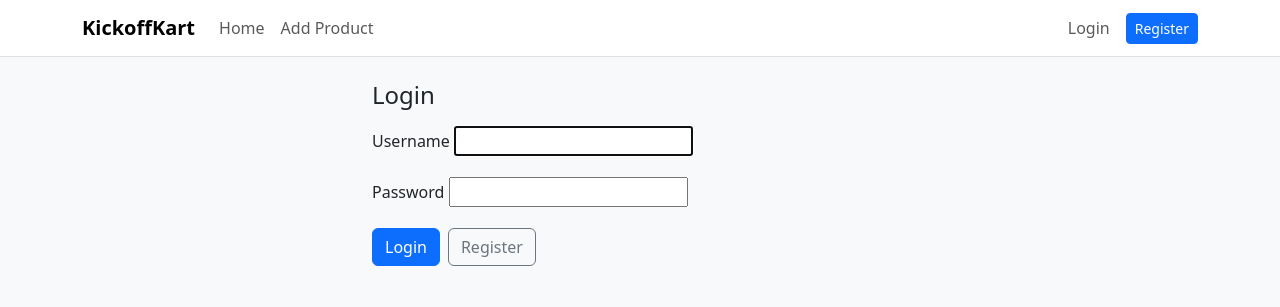
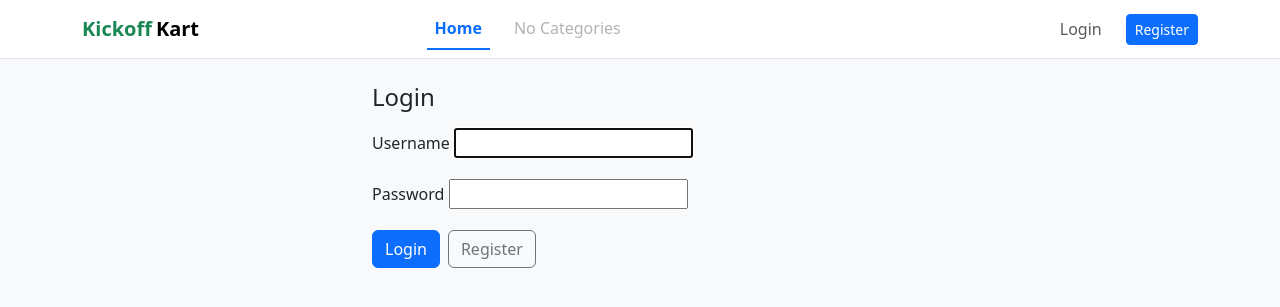
Before and after one commit to JFT29/kickoffkart, a Django app: page /login/ in a window 1280 px wide. Shown: the top 307 px of the page. Run offline with Django 5.2, Linux system fonts and the light colour scheme.

Commit message:
desktop-style navbar with dynamic categories and filtering

```diff
--- a/kickoffkart/settings.py
+++ b/kickoffkart/settings.py
@@ -83,6 +83,7 @@ TEMPLATES = [
                 "django.contrib.auth.context_processors.auth",
                 "django.template.context_processors.i18n",
                 "django.contrib.messages.context_processors.messages",
+                "main.context_processors.nav_categories",
             ],
         },
     },
--- /dev/null
+++ b/main/context_processors.py
@@ -0,0 +1,20 @@
+from django.contrib.auth.models import AnonymousUser
+from .models import Product
+
+def nav_categories(request):
+    """
+    Return distinct categories for the authenticated user's products.
+    Empty list for anonymous users.
+    """
+    user = getattr(request, "user", AnonymousUser())
+    if not getattr(user, "is_authenticated", False):
+        return {"nav_categories": []}
+
+    cats = (
+        Product.objects
+        .filter(user=user)
+        .values_list("category", flat=True)
+        .distinct()
+        .order_by("category")
+    )
+    return {"nav_categories": list(cats)}
--- a/main/templates/base.html
+++ b/main/templates/base.html
@@ -10,25 +10,54 @@
     .price { font-weight: 600; }
     .badge-featured { background: #ffc107; }
     .card-img-top { object-fit: cover; height: 160px; }
+    .navbar .nav-link.active {
+      font-weight: 600;
+      color: #0d6efd !important;
+      border-bottom: 2px solid #0d6efd;
+    }
   </style>
 </head>
 <body class="bg-light d-flex flex-column min-vh-100">
 
-  <nav class="navbar navbar-expand-lg navbar-light bg-white border-bottom">
+  <!-- Desktop-style centered categories navbar -->
+  <nav class="navbar navbar-expand-lg bg-white border-bottom py-2">
     <div class="container">
-      <a class="navbar-brand fw-bold" href="{% url 'main:show_main' %}">KickoffKart</a>
+      <!-- Left: Brand -->
+      <a class="navbar-brand fw-bold d-flex align-items-center gap-1" href="{% url 'main:show_main' %}">
+        <span class="text-success">Kickoff</span>Kart
+      </a>
+
+      <!-- Mobile toggler -->
       <button class="navbar-toggler" type="button" data-bs-toggle="collapse" data-bs-target="#kkNav" aria-controls="kkNav" aria-expanded="false" aria-label="Toggle navigation">
         <span class="navbar-toggler-icon"></span>
       </button>
+
+      <!-- Collapsible content -->
       <div class="collapse navbar-collapse" id="kkNav">
-        <ul class="navbar-nav me-auto mb-2 mb-lg-0">
-          <li class="nav-item"><a class="nav-link" href="{% url 'main:show_main' %}">Home</a></li>
-          <li class="nav-item"><a class="nav-link" href="{% url 'main:add_product' %}">Add Product</a></li>
+        <!-- Center: Dynamic categories -->
+        <ul class="navbar-nav mx-auto gap-lg-3">
+          <li class="nav-item">
+            <a class="nav-link {% if not request.GET.category %}active{% endif %}" href="{% url 'main:show_main' %}">Home</a>
+          </li>
+          {% for cat in nav_categories %}
+            <li class="nav-item">
+              <a
+                class="nav-link {% if request.GET.category == cat %}active{% endif %}"
+                href="{% url 'main:show_main' %}?category={{ cat|urlencode }}"
+              >{{ cat }}</a>
+            </li>
+          {% empty %}
+            <li class="nav-item">
+              <a class="nav-link disabled" href="#">No Categories</a>
+            </li>
+          {% endfor %}
         </ul>
-        <ul class="navbar-nav ms-auto align-items-center gap-2">
+
+        <!-- Right: Auth/User block -->
+        <ul class="navbar-nav ms-auto align-items-center gap-3">
           {% if request.user.is_authenticated %}
-            <li class="nav-item">
-              <span class="nav-link disabled">Hello, {{ request.user.username }}</span>
+            <li class="nav-item text-end">
+              <div class="small fw-semibold">{{ request.user.username }}</div>
             </li>
             <li class="nav-item">
               <form method="post" action="{% url 'main:logout' %}" class="m-0">
--- a/main/templates/main.html
+++ b/main/templates/main.html
@@ -5,7 +5,9 @@
 <main class="container py-4">
   <div class="d-flex justify-content-between align-items-start align-items-md-center flex-column flex-md-row mb-3">
     <div>
-      <h2 class="h4 m-0">Products</h2>
+      <h2 class="h4 m-0">
+        Products{% if selected_category %} — {{ selected_category }}{% endif %}
+      </h2>
       {% if user.is_authenticated and last_login %}
         <p class="text-muted small mb-0">Last login: {{ last_login }}</p>
       {% endif %}
--- a/main/views.py
+++ b/main/views.py
@@ -1,17 +1,27 @@
+# main/views.py
 from django.shortcuts import render, redirect, get_object_or_404
 from django.http import HttpResponse, JsonResponse, Http404, HttpResponseForbidden
 from django.core import serializers
-from .models import Product
-from .forms import ProductForm
 from django.contrib.auth.forms import UserCreationForm, AuthenticationForm
 from django.contrib.auth import authenticate, login, logout
 from django.contrib import messages
 from django.utils import timezone
 from django.contrib.auth.decorators import login_required
 
+from .models import Product
+from .forms import ProductForm
+
+
 @login_required(login_url="main:login")
 def show_main(request):
-    products = Product.objects.filter(user=request.user).order_by("-is_featured", "name")
+    # Base queryset: only this user's products
+    products_qs = Product.objects.filter(user=request.user).order_by("-is_featured", "name")
+
+    # Optional category filter from query string
+    category = request.GET.get("category")
+    if category:
+        products_qs = products_qs.filter(category=category)
+
     last_login = request.COOKIES.get("last_login")
 
     context = {
@@ -19,11 +29,13 @@ def show_main(request):
         "your_name": "Juansao Fortunio Tandi",
         "your_class": "KKI",
         "your_npm": "2406365345",
-        "total_products": products.count(),
-        "products": products,
+        "total_products": products_qs.count(),
+        "products": products_qs,
         "last_login": last_login,
+        "selected_category": category,
     }
     return render(request, "main.html", context)
+
 
 @login_required(login_url="main:login")
 def add_product(request):
@@ -33,82 +45,19 @@ def add_product(request):
             obj = form.save(commit=False)
             obj.user = request.user
             obj.save()
+            messages.success(request, "Product created.")
             return redirect("main:show_main")
     else:
         form = ProductForm()
     return render(request, "product_form.html", {"form": form})
 
+
 @login_required(login_url="main:login")
 def product_detail(request, pk):
     product = get_object_or_404(Product, pk=pk)
+    # Ownership not strictly required to view detail (adjust if needed)
     return render(request, "product_detail.html", {"product": product})
 
-# Data delivery: list (JSON/XML)
-def product_list_json(request):
-    data = serializers.serialize("json", Product.objects.all())
-    return HttpResponse(data, content_type="application/json")
-
-def product_list_xml(request):
-    data = serializers.serialize("xml", Product.objects.all())
-    return HttpResponse(data, content_type="application/xml")
-
-# Data delivery: by id (JSON/XML)
-def product_detail_json(request, pk):
-    qs = Product.objects.filter(pk=pk)
-    if not qs.exists():
-        raise Http404("Product not found")
-    data = serializers.serialize("json", qs)
-    return HttpResponse(data, content_type="application/json")
-
-def product_detail_xml(request, pk):
-    qs = Product.objects.filter(pk=pk)
-    if not qs.exists():
-        raise Http404("Product not found")
-    data = serializers.serialize("xml", qs)
-    return HttpResponse(data, content_type="application/xml")
-
-def register(request):
-    if request.method == "POST":
-        form = UserCreationForm(request.POST)
-        if form.is_valid():
-            form.save()
-            messages.success(request, "Account created. Please log in.")
-            return redirect("main:login")
-    else:
-        form = UserCreationForm()
-    return render(request, "register.html", {"form": form})
-
-def login_user(request):
-    if request.method == "POST":
-        form = AuthenticationForm(request, data=request.POST)
-        if form.is_valid():
-            user = form.get_user()  # already authenticated by the form
-            login(request, user)
-
-            # Check for next parameter
-            next_url = request.GET.get("next")
-            if next_url:
-                response = redirect(next_url)
-            else:
-                response = redirect("main:show_main")
-
-            # Set the last_login cookie
-            response.set_cookie(
-                "last_login",
-                timezone.now().strftime("%Y-%m-%d %H:%M:%S"),
-                httponly=True,           # safer: cookie not accessible by JS
-                samesite="Lax",          # sensible default; keep if unsure
-            )
-            return response
-    else:
-        form = AuthenticationForm()
-    return render(request, "login.html", {"form": form})
-
-def logout_user(request):
-    logout(request)
-    response = redirect("main:login")
-    response.delete_cookie("last_login")
-    return response
 
 @login_required(login_url="main:login")
 def product_edit(request, pk):
@@ -118,15 +67,15 @@ def product_edit(request, pk):
         return HttpResponseForbidden("Forbidden")
 
     if request.method == "POST":
-        form = ProductForm(request.POST, instance=product)
+        form = ProductForm(request.POST, request.FILES or None, instance=product)
         if form.is_valid():
             form.save()
             messages.success(request, "Product updated successfully.")
-            return redirect("main:show_main")
+            return redirect("main:product_detail", pk=product.pk)
     else:
         form = ProductForm(instance=product)
+    return render(request, "product_edit.html", {"form": form, "product": product})
 
-    return render(request, "product_edit.html", {"form": form, "product": product})
 
 @login_required(login_url="main:login")
 def product_delete(request, pk):
@@ -140,6 +89,77 @@ def product_delete(request, pk):
         messages.success(request, "Product deleted successfully.")
         return redirect("main:show_main")
 
-    # If GET, redirect back to detail (we do not delete via GET)
-    messages.warning(request, "Delete must be submitted as a POST request.")
+    messages.warning(request, "Delete must be submitted as POST.")
     return redirect("main:product_detail", pk=pk)
+
+
+# Data delivery: list (JSON/XML)
+def product_list_json(request):
+    data = serializers.serialize("json", Product.objects.all())
+    return HttpResponse(data, content_type="application/json")
+
+
+def product_list_xml(request):
+    data = serializers.serialize("xml", Product.objects.all())
+    return HttpResponse(data, content_type="application/xml")
+
+
+# Data delivery: by id (JSON/XML)
+def product_detail_json(request, pk):
+    qs = Product.objects.filter(pk=pk)
+    if not qs.exists():
+        raise Http404("Product not found")
+    data = serializers.serialize("json", qs)
+    return HttpResponse(data, content_type="application/json")
+
+
+def product_detail_xml(request, pk):
+    qs = Product.objects.filter(pk=pk)
+    if not qs.exists():
+        raise Http404("Product not found")
+    data = serializers.serialize("xml", qs)
+    return HttpResponse(data, content_type="application/xml")
+
+
+def register(request):
+    if request.method == "POST":
+        form = UserCreationForm(request.POST)
+        if form.is_valid():
+            form.save()
+            messages.success(request, "Account created. Please log in.")
+            return redirect("main:login")
+    else:
+        form = UserCreationForm()
+    return render(request, "register.html", {"form": form})
+
+
+def login_user(request):
+    if request.method == "POST":
+        form = AuthenticationForm(request, data=request.POST)
+        if form.is_valid():
+            user = form.get_user()
+            login(request, user)
+
+            next_url = request.GET.get("next")
+            if next_url:
+                response = redirect(next_url)
+            else:
+                response = redirect("main:show_main")
+
+            response.set_cookie(
+                "last_login",
+                timezone.now().strftime("%Y-%m-%d %H:%M:%S"),
+                httponly=True,
+                samesite="Lax",
+            )
+            return response
+    else:
+        form = AuthenticationForm()
+    return render(request, "login.html", {"form": form})
+
+
+def logout_user(request):
+    logout(request)
+    response = redirect("main:login")
+    response.delete_cookie("last_login")
+    return response
```
